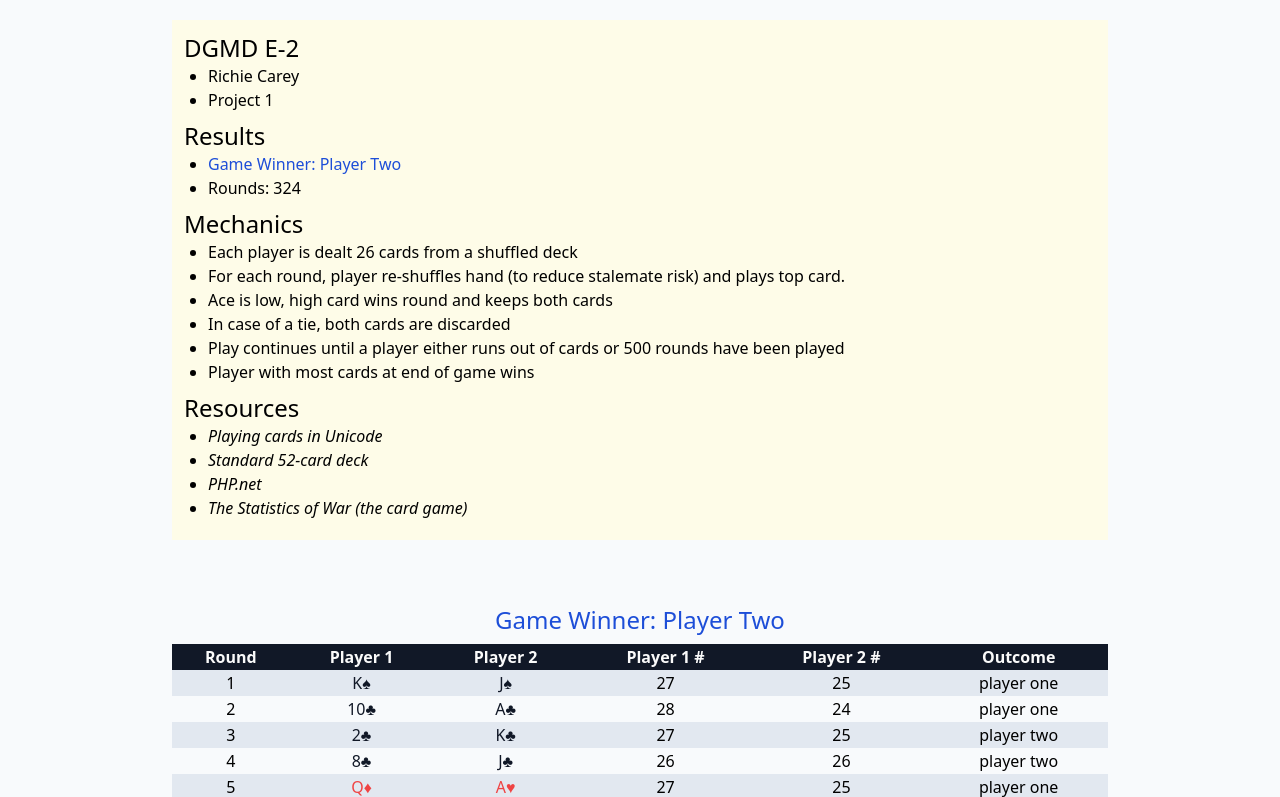
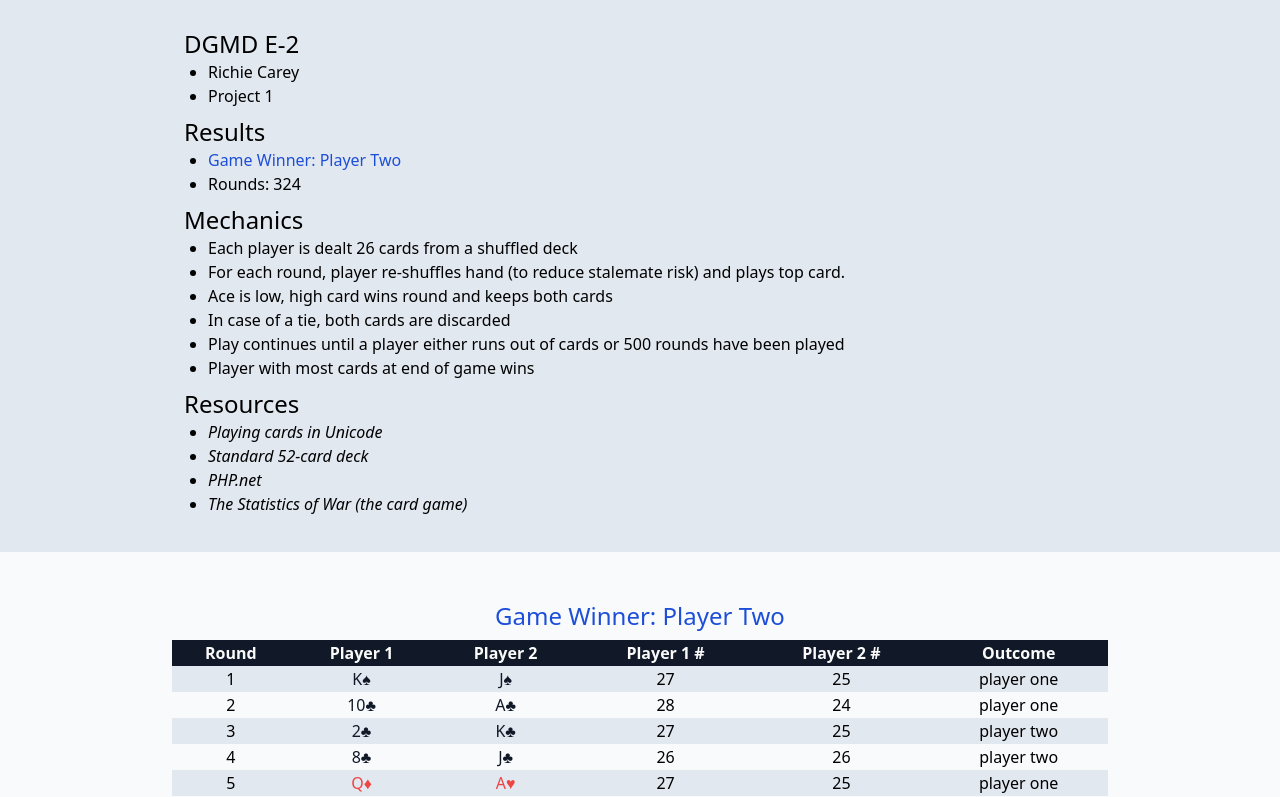
Before and after one commit to richiecarey/e2, a PHP site: page /index.php in a window 1280 px wide. Shown: the part 52-849 px from the top of the page. Run offline with PHP 8.4, Linux system fonts and the light colour scheme; some libraries are stand-ins or nearby versions.

Commit message:
more visual updates

```diff
--- a/p1/index-view.php
+++ b/p1/index-view.php
@@ -9,13 +9,13 @@
 </head>
 
 <body class="bg-slate-50 text-lg">
-    <header class="bg-[#a51c30] md:mb-1 md:grid md:grid-cols-1 md:justify-items-stretch p-2 text-zinc-50">
+    <header class="bg-[#a51c30] md:grid md:grid-cols-1 md:justify-items-stretch p-2 text-zinc-50">
         <div class="md:flex md:items-center md:justify-self-start">
             <h1 class="text-2xl md:text-3xl">(Similar to the card game) War</h1>
         </div>
     </header>
-    <section class="grid mb-8 md:p-4 place-items-center text-xs md:text-base">
-        <div class="bg-yellow-50 min-w-[75%] p-3">
+    <section class="bg-slate-200 grid mb-8 p-2 md:p-4 place-items-center text-xs md:text-base">
+        <div class="min-w-[75%] p-3">
             <h2 class="text-2xl">DGMD E-2</h2>
             <ul class="list-disc pb-2 pl-6">
                 <li><a href="mailto:richiecarey@gmail.com">Richie Carey</a></li>
```
